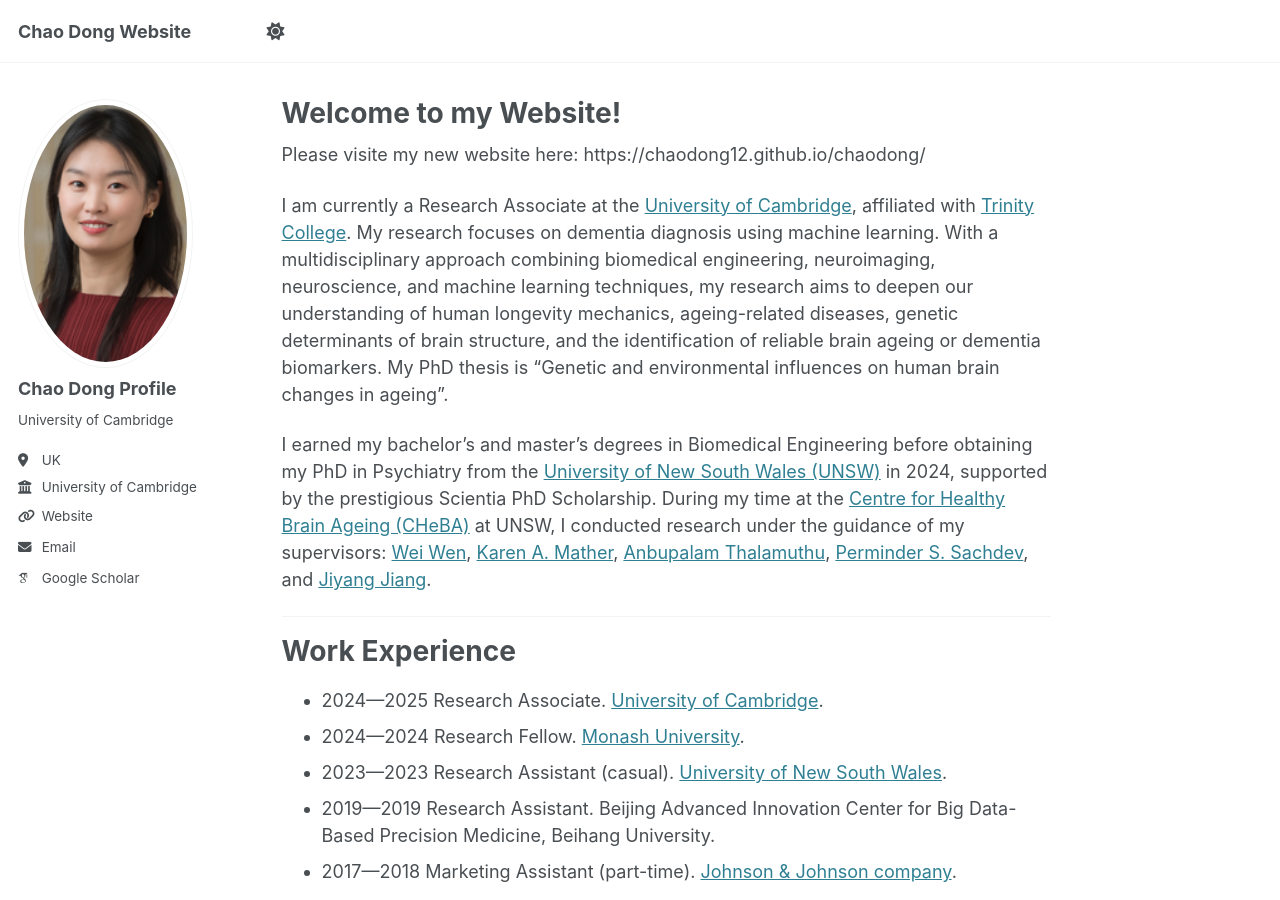
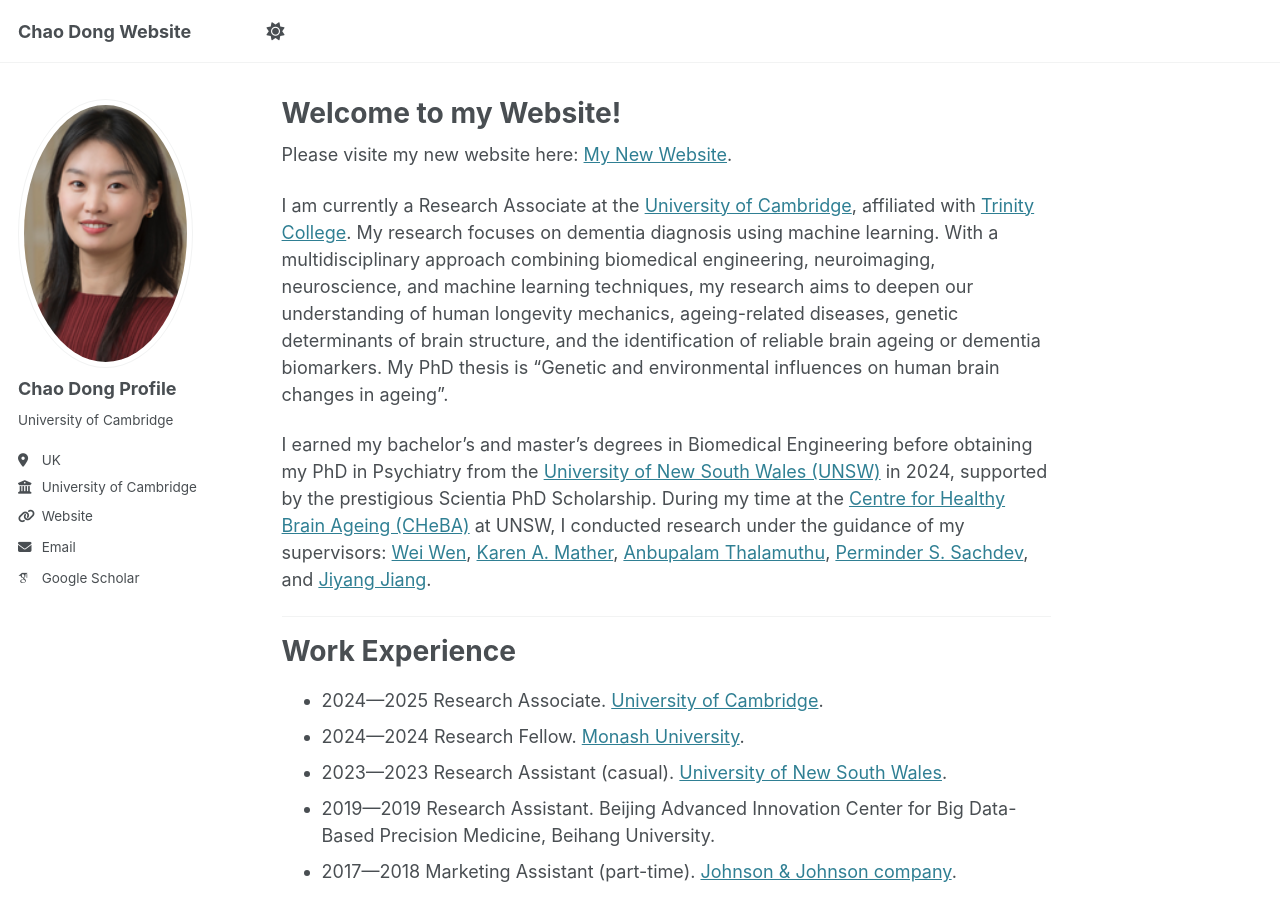
Before and after one commit to ChaoDong12/chaodong.github.io, a Jekyll site: the page built from _pages/about.md, in a window 1280 px wide and 900 px high. Built offline with Jekyll 4.4.1, drawn with Linux system fonts in a browser that asks for light colours; some web fonts are replaced.

Commit message:
Update about.md

```diff
--- a/_pages/about.md
+++ b/_pages/about.md
@@ -7,7 +7,8 @@ redirect_from:
   - /about.html
 ---
 
-Please visite my new website here: https://chaodong12.github.io/chaodong/
+Please visite my new website here: [My New Website](https://chaodong12.github.io/chaodong/).
+
 
 I am currently a Research Associate at the [University of Cambridge](https://www.psychol.cam.ac.uk/), affiliated with [Trinity College](https://www.trin.cam.ac.uk/). My research focuses on dementia diagnosis using machine learning. With a multidisciplinary approach combining biomedical engineering, neuroimaging, neuroscience, and machine learning techniques, my research aims to deepen our understanding of human longevity mechanics, ageing-related diseases, genetic determinants of brain structure, and the identification of reliable brain ageing or dementia biomarkers. My PhD thesis is "Genetic and environmental influences on human brain changes in ageing".
 
```
